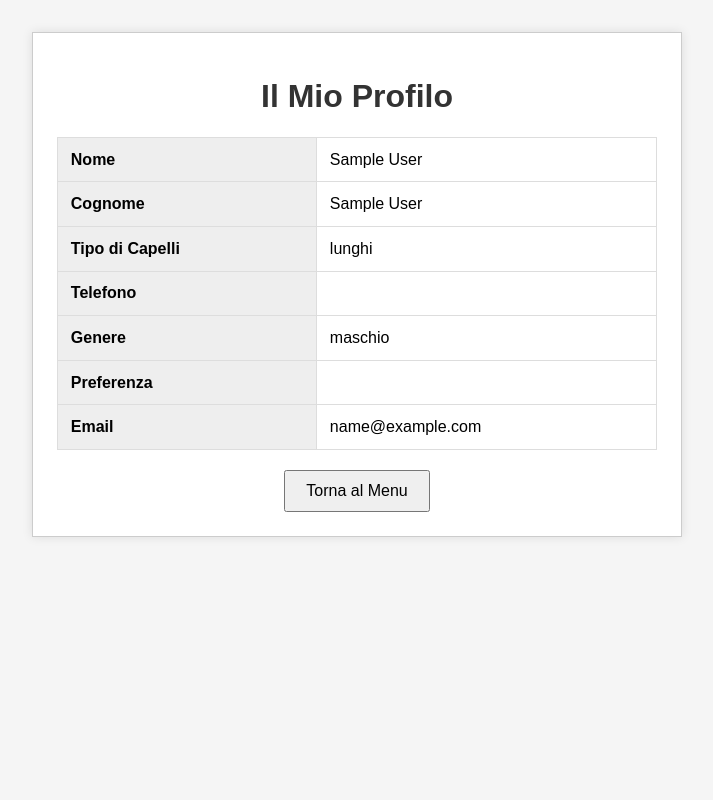
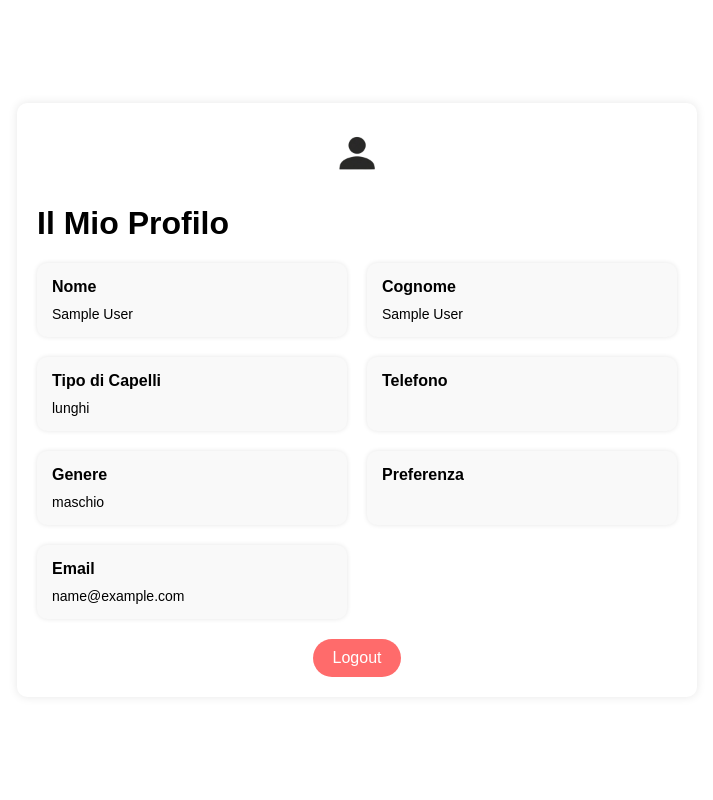
Before and after one commit to LorenzoDelPuppo/CC-Software, a PHP site: page /profilo.php in a window 1280 px wide. Shown: the whole page, without its empty margins (283-996 px from the left). Run offline with PHP 8.4, Linux system fonts and the light colour scheme; the visitor is signed in with stand-in values (Sample User, id 1).

Commit message:
riorganizzazione importante per i file "style" e UI della pagina di profilo

```diff
--- a/cambia_password.php
+++ b/cambia_password.php
@@ -72,7 +72,7 @@ if ($_SERVER["REQUEST_METHOD"] == "POST") {
 <head>
     <meta charset="UTF-8">
     <meta name="viewport" content="width=device-width, initial-scale=1.0">
-    <link rel="stylesheet" href="style.css">
+    <link rel="stylesheet" href="style/style_input.css">
     <title>Cambia Password</title>
     <script>
         function changePassword(event) {
--- a/login.php
+++ b/login.php
@@ -4,7 +4,7 @@
     <meta charset="utf-8">
     <meta name="viewport" content="width=device-width, initial-scale=1.0">
     <title>Che Capelli</title>
-    <link rel="stylesheet" href="style.css">
+    <link rel="stylesheet" href="style/style_input.css">
 </head>
 <body>
 <div class="logo-container">
--- a/password_dimenticata.php
+++ b/password_dimenticata.php
@@ -41,16 +41,16 @@ if ($_SERVER["REQUEST_METHOD"] == "POST") {
     }
 }
 ?>
-<link rel="stylesheet" href="style.css">
+<link rel="stylesheet" href="style/style_input.css">
 
 <div class="logo-container">
-        <img src="rullino/logo.png" alt="Logo"> <!-- Modifica il percorso dell'immagine se necessario -->
+        <img src="style/rullino/logo.png" alt="Logo"> <!-- Modifica il percorso dell'immagine se necessario -->
 </div>
 
 <div class="form-container">
     <h2>Password Dimenticata?</h2>
     <div class="logo-container">
-        <img src="rullino/password.png" alt="Logo"> <!-- Modifica il percorso dell'immagine se necessario -->
+        <img src="style/rullino/password.png" alt="Logo"> <!-- Modifica il percorso dell'immagine se necessario -->
     </div>
     <label>Inserisci il tuo indirizzo email Che Capelli qui sotto. Ti invieremo via email i dettagli per la reimpostazione della tua password.</label>
     <form method="post">
--- a/profilo.php
+++ b/profilo.php
@@ -35,83 +35,52 @@ $conn->close();
 <head>
   <meta charset="UTF-8">
   <meta name="viewport" content="width=device-width, initial-scale=1.0">
+  <link rel="stylesheet" href="style/style_profilo.css">
   <title>Profilo Cliente</title>
-  <style>
-    body {
-      font-family: Arial, sans-serif;
-      margin: 2em;
-      background-color: #f5f5f5;
-    }
-    .profile-container {
-      max-width: 600px;
-      margin: 0 auto;
-      background-color: #fff;
-      border: 1px solid #ccc;
-      padding: 1.5em;
-      box-shadow: 0 0 10px rgba(0,0,0,0.1);
-      text-align: center;
-    }
-    h1 {
-      color: #333;
-    }
-    table {
-      width: 100%;
-      border-collapse: collapse;
-      margin-top: 1em;
-    }
-    th, td {
-      padding: 0.8em;
-      text-align: left;
-      border: 1px solid #ddd;
-    }
-    th {
-      background-color: #eee;
-    }
-    /* Stile semplice per il pulsante */
-    .menu-button {
-      margin-top: 20px;
-      padding: 10px 20px;
-      font-size: 1em;
-      cursor: pointer;
-    }
-  </style>
 </head>
 <body>
   <div class="profile-container">
-    <h1>Il Mio Profilo</h1>
-    <table>
-      <tr>
-        <th>Nome</th>
-        <td><?php echo htmlspecialchars($profile['fName']); ?></td>
-      </tr>
-      <tr>
-        <th>Cognome</th>
-        <td><?php echo htmlspecialchars($profile['lName']); ?></td>
-      </tr>
-      <tr>
-        <th>Tipo di Capelli</th>
-        <td><?php echo htmlspecialchars($profile['hair']); ?></td>
-      </tr>
-      <tr>
-        <th>Telefono</th>
-        <td><?php echo htmlspecialchars($profile['phoneN']); ?></td>
-      </tr>
-      <tr>
-        <th>Genere</th>
-        <td><?php echo htmlspecialchars($profile['gender']); ?></td>
-      </tr>
-      <tr>
-        <th>Preferenza</th>
-        <td><?php echo htmlspecialchars($profile['preference']); ?></td>
-      </tr>
-      <tr>
-        <th>Email</th>
-        <td><?php echo htmlspecialchars($profile['email']); ?></td>
-      </tr>
-    </table>
+  <img src="style/rullino/fotodefault.png" alt="fotoprofilo" class="profile-pic">
 
-    <!-- Pulsante semplice per tornare al menu -->
-    <button class="menu-button" onclick="window.location.href='menu.php'">Torna al Menu</button>
+
+  <h1>Il Mio Profilo</h1>
+    <!-- Immagine del profilo -->
+
+
+    <!-- Contenitore delle informazioni strutturate in "isolette" -->
+    <div class="profile-details">
+      <div class="profile-box">
+        <h3>Nome</h3>
+        <p><?php echo htmlspecialchars($profile['fName']); ?></p>
+      </div>
+      <div class="profile-box">
+        <h3>Cognome</h3>
+        <p><?php echo htmlspecialchars($profile['lName']); ?></p>
+      </div>
+      <div class="profile-box">
+        <h3>Tipo di Capelli</h3>
+        <p><?php echo htmlspecialchars($profile['hair']); ?></p>
+      </div>
+      <div class="profile-box">
+        <h3>Telefono</h3>
+        <p><?php echo htmlspecialchars($profile['phoneN']); ?></p>
+      </div>
+      <div class="profile-box">
+        <h3>Genere</h3>
+        <p><?php echo htmlspecialchars($profile['gender']); ?></p>
+      </div>
+      <div class="profile-box">
+        <h3>Preferenza</h3>
+        <p><?php echo htmlspecialchars($profile['preference']); ?></p>
+      </div>
+      <div class="profile-box">
+        <h3>Email</h3>
+        <p><?php echo htmlspecialchars($profile['email']); ?></p>
+      </div>
+    </div>
+
+    <!-- Pulsante di logout -->
+    <button class="menu-button" onclick="window.location.href='logout.php'">Logout</button>
   </div>
 </body>
 </html>
--- /dev/null
+++ b/style/style_profilo.css
@@ -0,0 +1,111 @@
+body {
+    font-family: Arial, sans-serif;
+    margin: 0;
+    padding: 0;
+    display: flex;
+    flex-direction: column;
+    align-items: center;
+    justify-content: center;
+    height: 100vh;
+    background-color: #ffffff;
+  }
+
+  .profile-container {
+    width: 50%;
+    background: #fff;
+    padding: 20px;
+    border-radius: 10px;
+    box-shadow: 0 0 10px rgba(0, 0, 0, 0.1);
+    text-align: left;
+    display: flex;
+    flex-direction: column;
+    align-items: flex-start;
+  }
+
+  .profile-header {
+    display: flex;
+    align-items: center;
+    width: 100%;
+    margin-bottom: 20px;
+  }
+
+  .profile-header h1 {
+    font-size: 24px;
+    font-weight: bold;
+    margin: 0;
+  }
+
+  .profile-pic-container {
+    display: flex;
+    justify-content: center;
+    width: 100%;
+    margin-bottom: 20px;
+  }
+
+  img.profile-pic {
+    width: 60px;
+    height: 60px;
+    border-radius: 50%;
+    display: block;
+    margin: 0 auto;
+    object-fit: cover;
+  }
+
+  .profile-details {
+    display: grid;
+    grid-template-columns: 1fr 1fr;
+    gap: 20px;
+    width: 100%;
+    margin-bottom: 20px;
+  }
+
+  .profile-box {
+    background: #f9f9f9;
+    padding: 15px;
+    border-radius: 10px;
+    box-shadow: 0 0 5px rgba(0, 0, 0, 0.1);
+    text-align: left;
+  }
+
+  .profile-box h3 {
+    margin: 0 0 10px;
+    font-size: 16px;
+    font-weight: bold;
+  }
+
+  .profile-box p {
+    margin: 0;
+    font-size: 14px;
+  }
+
+  button.menu-button {
+    background-color: #ff6b6b;
+    border: none;
+    color: white;
+    padding: 10px 20px;
+    border-radius: 20px;
+    font-size: 16px;
+    cursor: pointer;
+    transition: background 0.3s;
+    align-self: center;
+  }
+
+  button.menu-button:hover {
+    background-color: #ff5252;
+  }
+
+  @media screen and (max-width: 768px) {
+    .profile-container {
+      width: 80%;
+    }
+    .profile-details {
+      grid-template-columns: 1fr;
+    }
+    .profile-header {
+      flex-direction: column;
+      align-items: flex-start;
+    }
+    .profile-pic-container {
+      justify-content: center;
+    }
+  }
```
Also changed, not shown: impostazioni.php (+18 -42 lines), index.php (+4 -4 lines), style/rullino/CapelliCorti.png (renamed from rullino/CapelliCorti.png), style/rullino/capelliLunghi.png (renamed from rullino/capelliLunghi.png), style/rullino/fotodefault.png (added), style/rullino/logo.png (renamed from rullino/logo.png), style/rullino/password.png (renamed from rullino/password.png), style/rullino/vetrina.jpg (renamed from rullino/vetrina.jpg), style/style_input.css (renamed from style.css).
